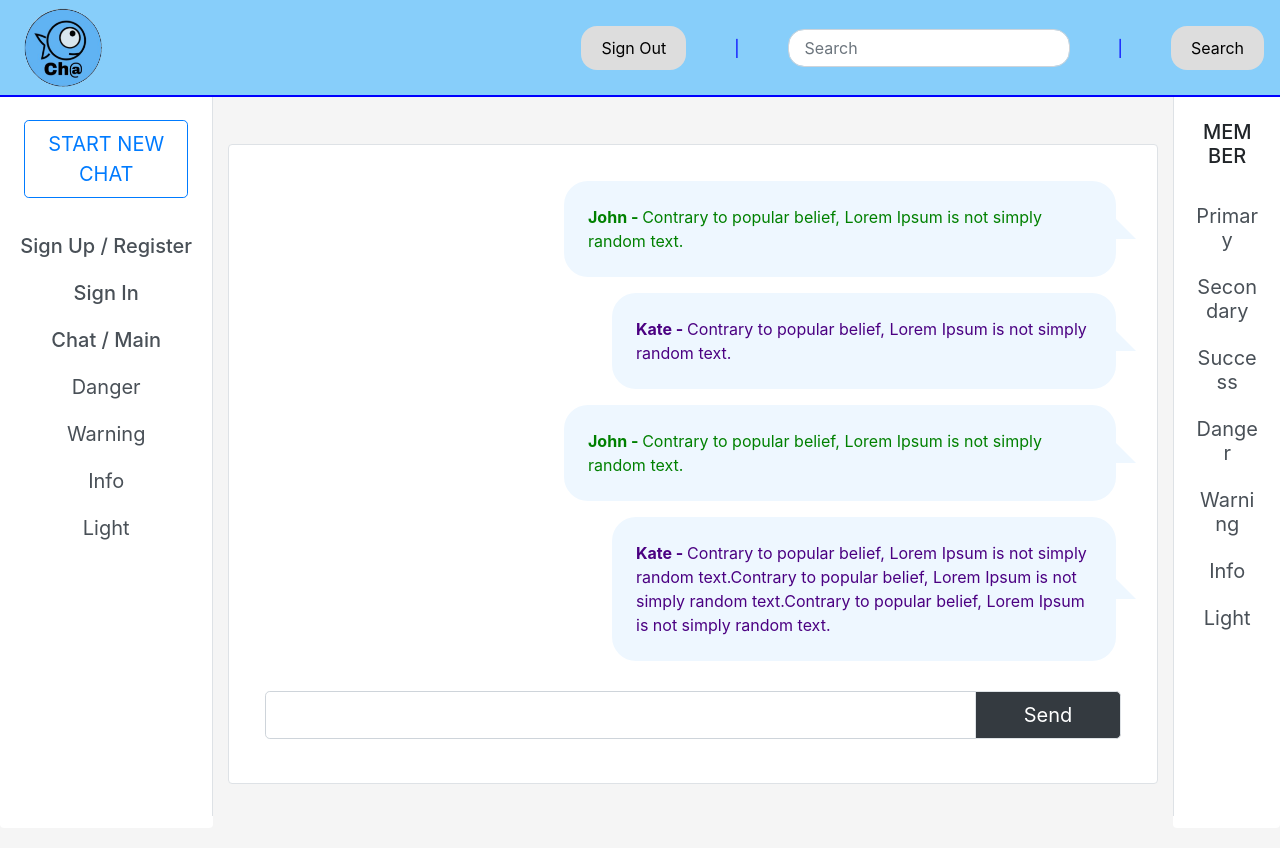
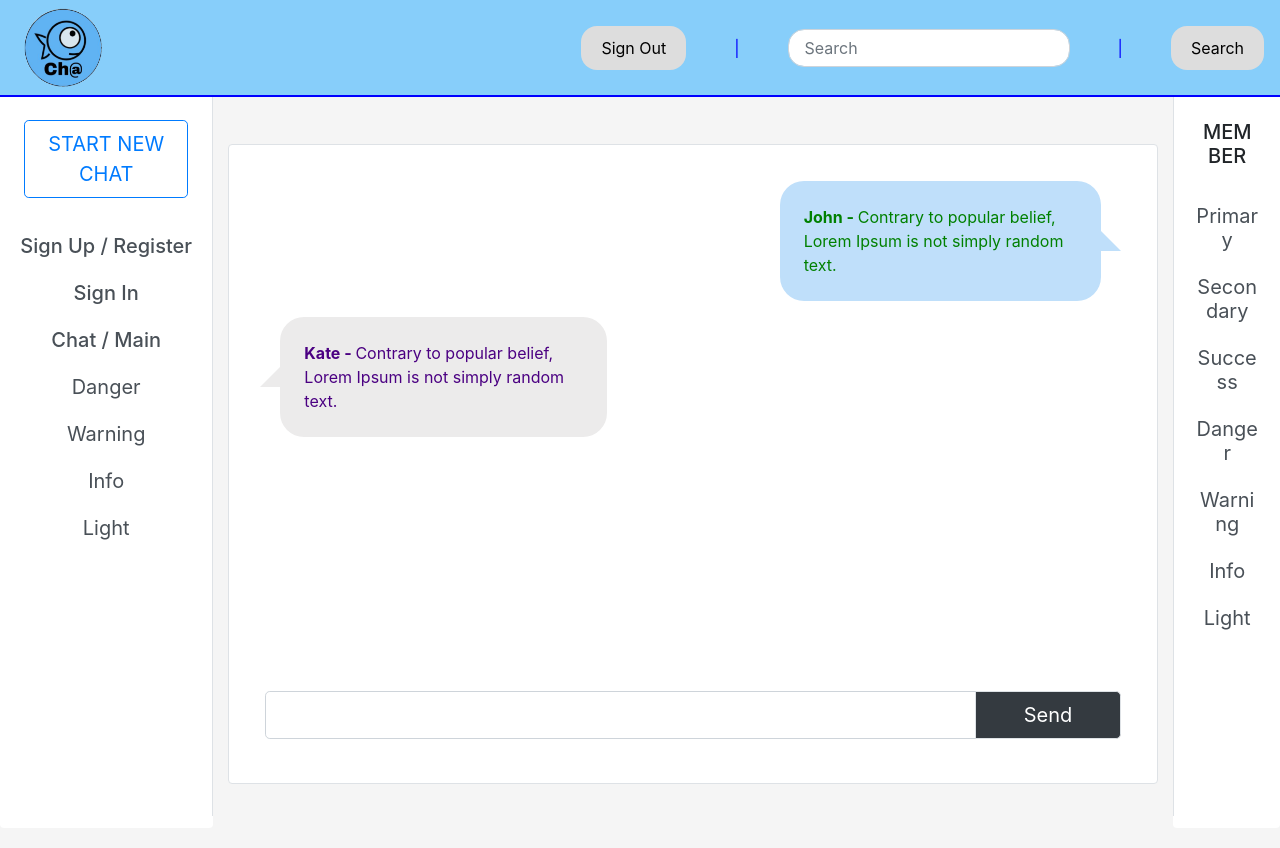
Before and after one commit to catnap89/HelloWorldCommunity, a React (Create React App) app in the folder client/: page /community/1 in a window 1280 px wide. Built offline with nearby package versions, Linux system fonts and the light colour scheme.

Commit message:
fixed chatbox split chat

```diff
--- a/client/src/components/Chatbox/chatbox.css
+++ b/client/src/components/Chatbox/chatbox.css
@@ -52,10 +52,10 @@ p {
   background:lightskyblue;
 }
 
-
+/* buubles right */
 .speech-bubble {
 	position: relative;
-	background: rgb(238, 247, 255);
+	background: rgb(191, 223, 250);
   border-radius: 1.5em;
   margin-right: 5px;
 }
@@ -68,7 +68,7 @@ p {
 	width: 0;
 	height: 0;
 	border: 20px solid transparent;
-	border-left-color:rgb(238, 247, 255);
+	border-left-color:rgb(191, 223, 250);
 	border-right: 0;
 	border-bottom: 0;
 	margin-top: -10px;
@@ -76,6 +76,34 @@ p {
 }
 
 .speech-bubble:hover {
-  background:rgb(236, 235, 235);
+  background:rgb(220, 238, 253);
   /* border-left-color: lightskyblue; */
 }
+
+/* bubbles left */
+
+.speech-bubble-left {
+	position: relative;
+	background:rgb(236, 235, 235);
+	border-radius: 1.5em;
+}
+
+.speech-bubble-left:after {
+	content: '';
+	position: absolute;
+	left: 0;
+	top: 50%;
+	width: 0;
+	height: 0;
+	border: 20px solid transparent;
+	border-right-color:rgb(236, 235, 235);
+	border-left: 0;
+	border-bottom: 0;
+	margin-top: -10px;
+	margin-left: -20px;
+}
+
+.speech-bubble-left:hover {
+  background:rgb(211, 209, 209);
+  /* border-left-color: lightskyblue; */
+}
--- a/client/src/components/Chatbox/index.js
+++ b/client/src/components/Chatbox/index.js
@@ -8,26 +8,22 @@ import { FormControl, InputGroup, Button} from 'react-bootstrap';
 import './chatbox.css';
 
 const Chatbox = (props) => (
-    <Card className= 'col-9 p-3 border chat mt-5 mb-4 mx-auto'>
-        <Card.Body className="scroll ml-auto col-8">
+    <Card className= 'col-9 p-3 border chat mt-5 mb-4 mx-auto scroll'>
+<Card.Body className='scroll'>
+        <Card.Text className=" ml-auto col-5">
             <p className='response1 speech-bubble p-4'>
             <strong>John - </strong>Contrary to popular belief, Lorem Ipsum is not simply random text.
             </p>
 
-            <p className='response speech-bubble ml-5 p-4'>
+        </Card.Text>
+
+        <Card.Text className="mr-auto col-5">
+
+            <p className='response speech-bubble-left p-4'>
             <strong>Kate - </strong>Contrary to popular belief, Lorem Ipsum is not simply random text.
             </p>
-            <p className='response1 speech-bubble p-4'>
-            <strong>John - </strong>Contrary to popular belief, Lorem Ipsum is not simply random text.
-            </p>
 
-            <p className='response ml-5 speech-bubble p-4'>
-            <strong>Kate - </strong>Contrary to popular belief, Lorem Ipsum is not simply random text.Contrary to popular belief, Lorem Ipsum is not simply random text.Contrary to popular belief, Lorem Ipsum is not simply random text.
-            </p>
-            <p className='response1 speech-bubble p-4'>
-            <strong>John - </strong>Contrary to popular belief, Lorem Ipsum is not simply random text.
-            </p>
-
+        </Card.Text>
 
         </Card.Body>
 
```
